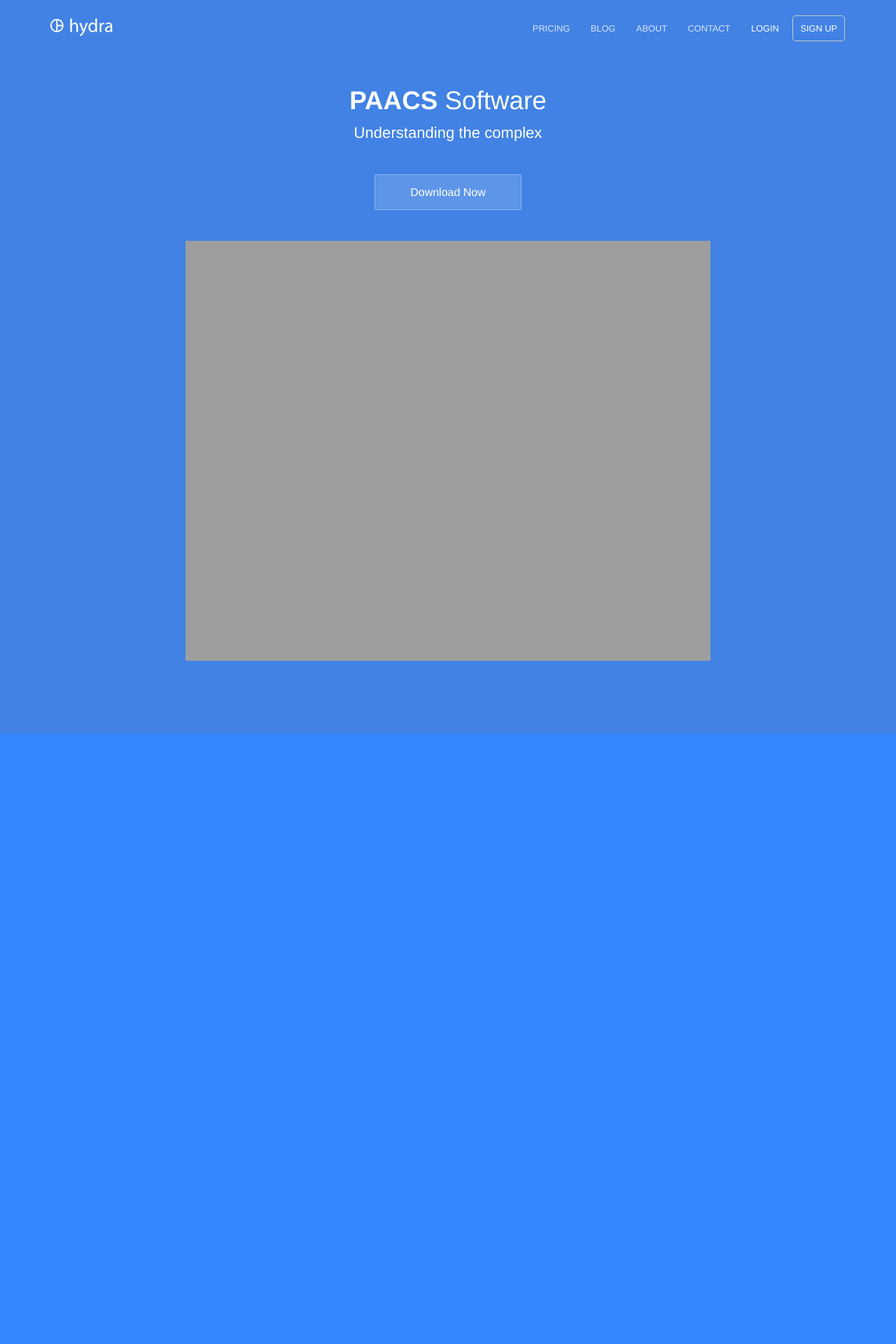
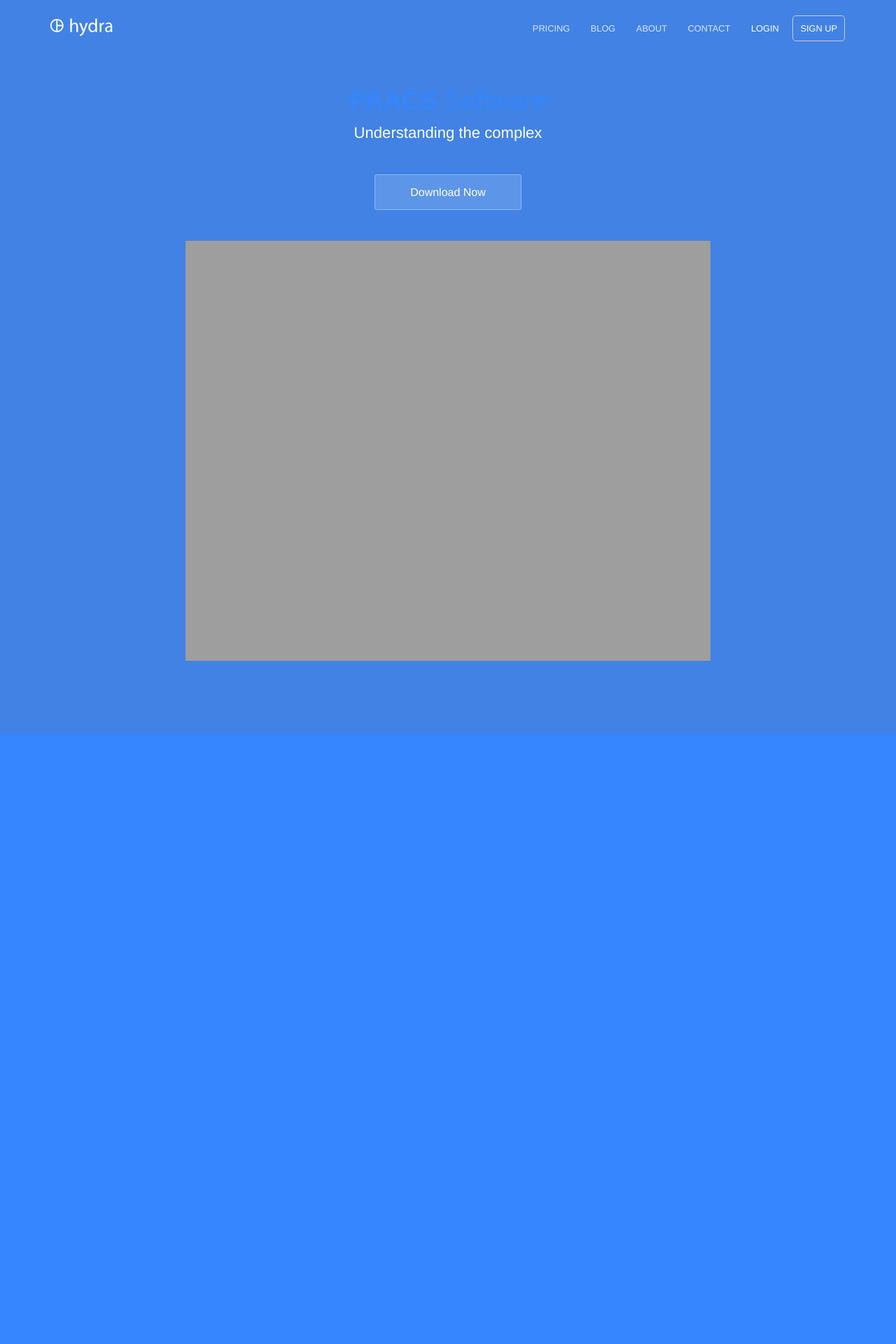
Before and after one commit to Grixsep/PAACS-Website, a Jekyll site: the page built from index.html, in a window 1280 px wide. Shown: the top 1920 px of the page at 70% size. Built offline with Jekyll 4.4.1, drawn with Linux system fonts in a browser that asks for light colours.

Commit message:
Update landing-page.scss

```diff
--- a/_sass/landing-page.scss
+++ b/_sass/landing-page.scss
@@ -32,7 +32,7 @@
 }
 
 .hero {
-	color: #ffffff;
+	color: #3586ff;
 	text-align: center;
 	background: linear-gradient(to bottom, $middle-gradient-color 0%, $secondary-brand-color 100%) no-repeat #a05fb7;
 	padding-top: 50px;
```
